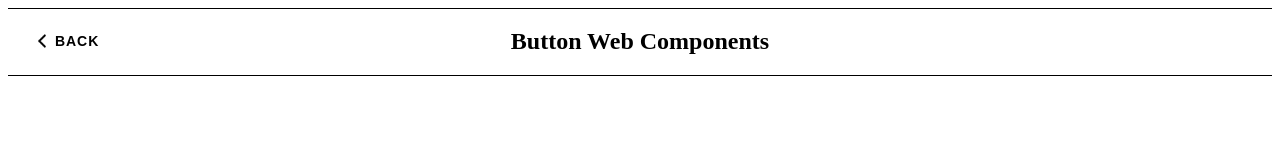
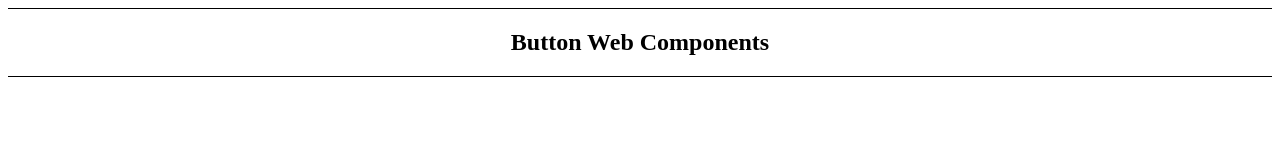
Before and after one commit to denineguy/learning-web-components, a plain HTML site: page components/buttons/index.html in a window 1280 px wide. Shown: the top 160 px of the page. Drawn offline with Linux system fonts and the light colour scheme.

Commit message:
removed back button

```diff
--- a/components/buttons/button.css
+++ b/components/buttons/button.css
@@ -22,16 +22,11 @@ nav {
   border-top: 1px solid black;
   border-bottom: 1px solid black;
   position: relative;
-  padding: 20px;
 }
 
 h1 {
   text-align: center;
-  display: inline-block;
-  position: absolute;
-  left: 50%;
-  margin: 12px 0;
-  transform: translate(-50%, -50%);
+  display: block;
 }
 
 .container {
--- a/components/buttons/index.html
+++ b/components/buttons/index.html
@@ -7,10 +7,6 @@
   </head>
   <body>
   <nav>
-    <a href="https://denineguy.github.io/multi_page_site/" class="back">
-      <img src="images/left-arrow.png" alt="left-arrow" class="arrow">
-      Back
-    </a>
     <h1>Button Web Components</h1>
   </nav>
     <div class="container">
```
